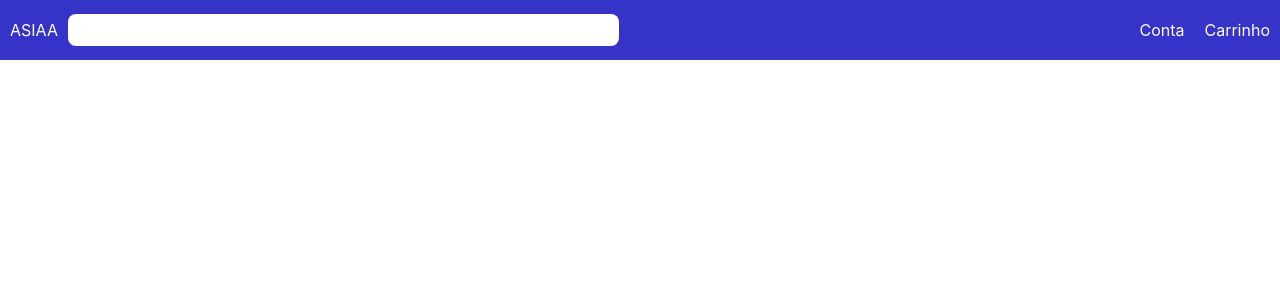
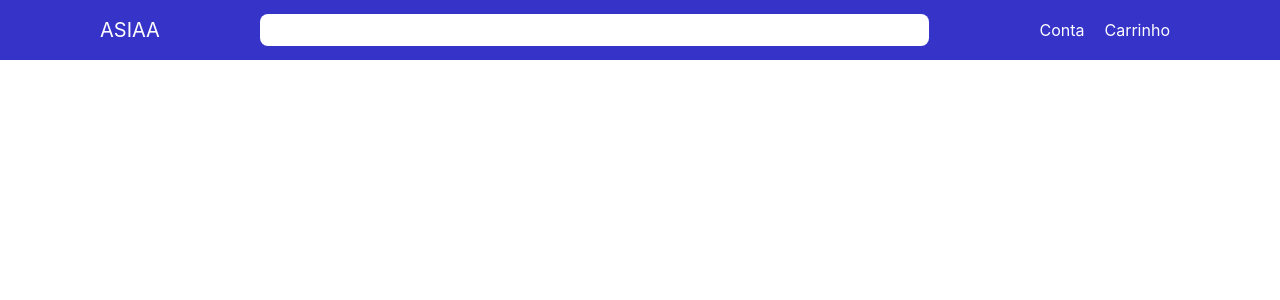
Before and after one commit to Exm4c/Asiaa, a React (Create React App) app: page / in a window 1280 px wide. Shown: the top 300 px of the page. Built offline with nearby package versions, Linux system fonts and the light colour scheme.

Commit message:
Adicionando css a Barra de Navegação 2

```diff
--- a/src/components/navbar/navbar.css
+++ b/src/components/navbar/navbar.css
@@ -19,8 +19,9 @@
 .navbar-logo{
     text-decoration: none;
     color:white;
-    margin-right: 10px;
-    margin-left: 10px;
+    margin-right: 100px;
+    margin-left: 100px;
+    font-size: 20px;
 
 }
 
@@ -36,13 +37,15 @@
     height: 12px;
     padding: 10px;
     border: none;
-    width: 50%;
+    width: 100%;
     border-radius: 8px;
 
 }
 .navbar-nav{
     display: flex;
     justify-content: space-evenly;
+    margin-right: 100px;
+    margin-left: 100px;
 }
 .navbar-option{
     display: flex;
```
